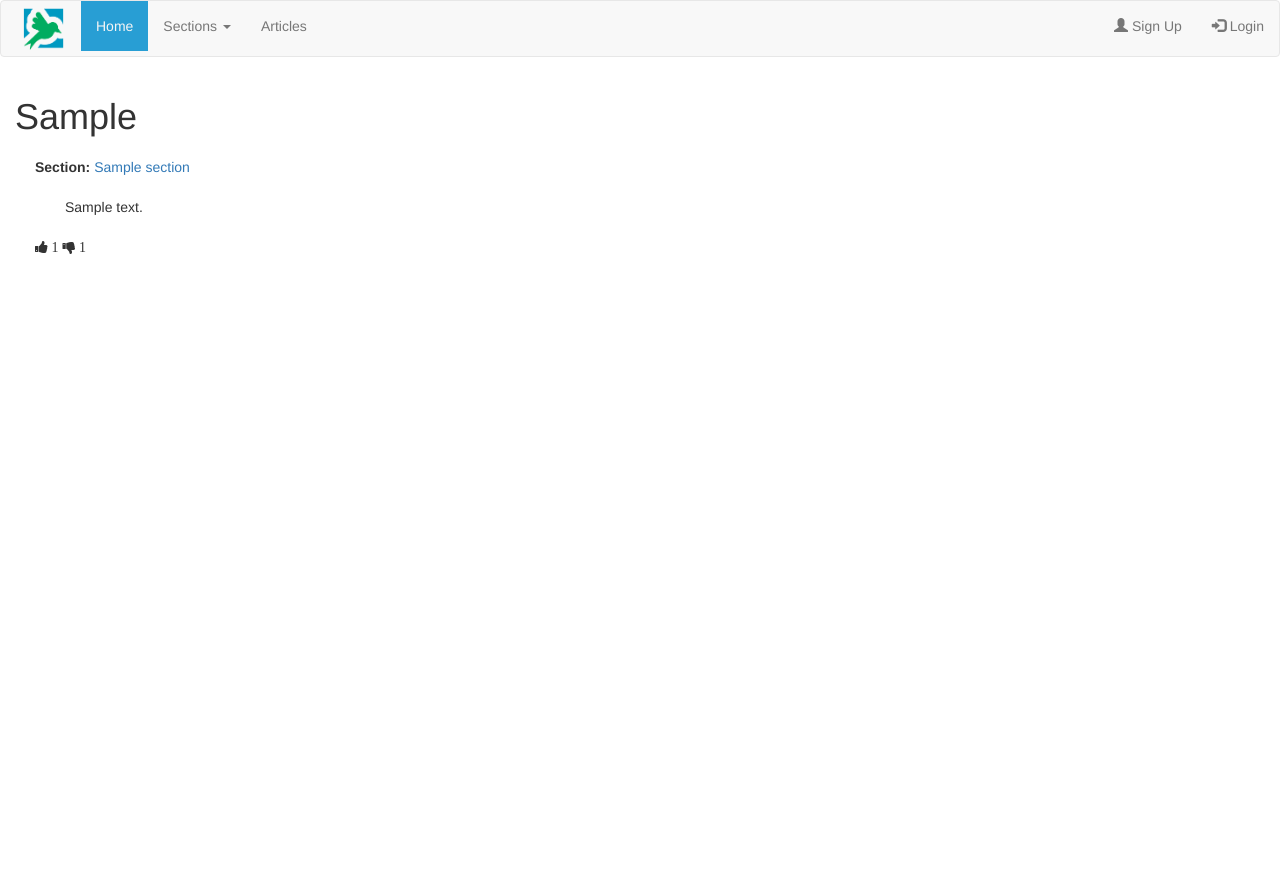
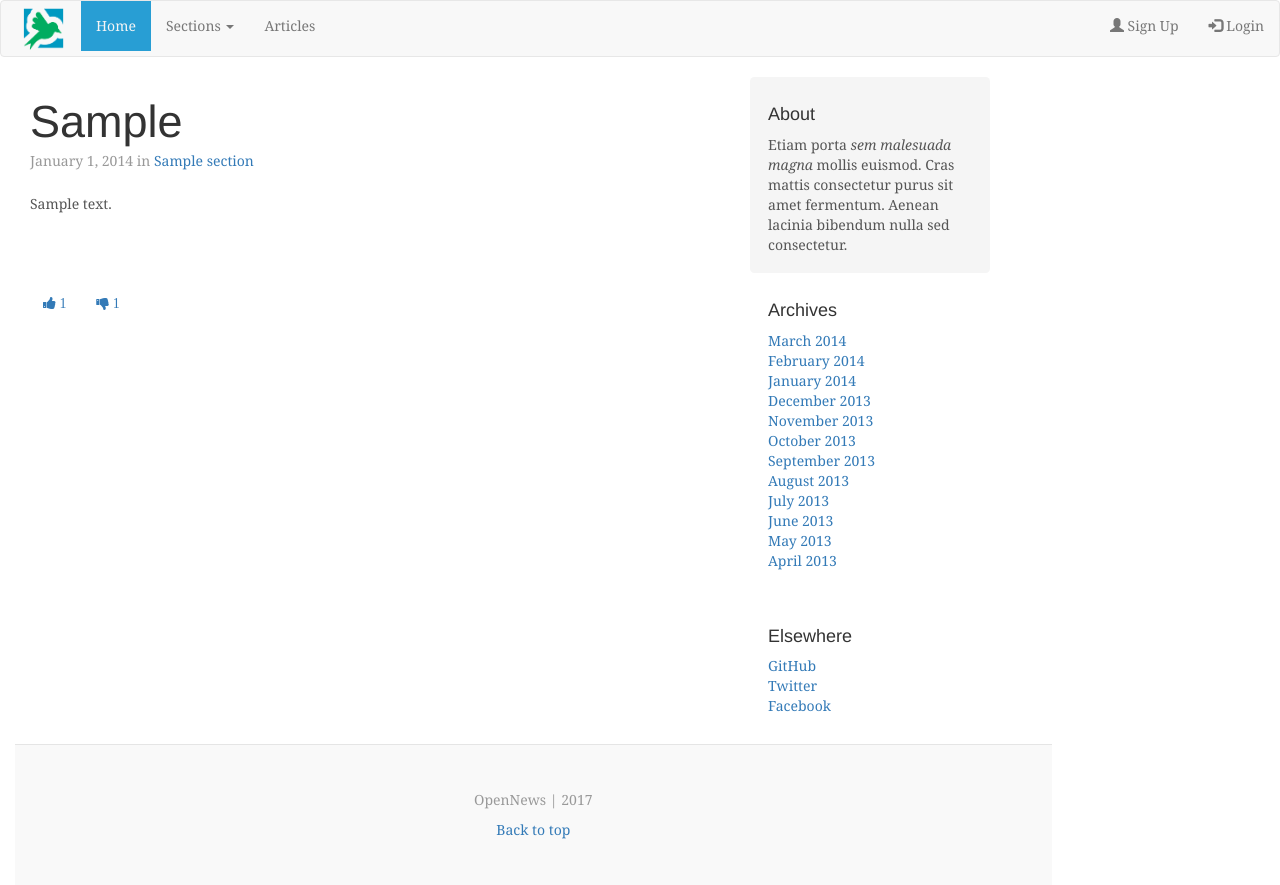
Before and after one commit to samisnotinsane/open-news, a Django app: page /articles/1 in a window 1280 px wide. Before the commit the page ends 254 px from the top, so only its background shows below. Run offline with Django 3.2, Linux system fonts and the light colour scheme; tables that the repository leaves empty hold one stand-in row (values such as "Sample post"); some libraries are stand-ins or nearby versions.

Commit message:
Adding like and dislike buttons for article_detail view.

```diff
--- a/openNews/api/urls.py
+++ b/openNews/api/urls.py
@@ -4,7 +4,6 @@ from api import views
 
 router = routers.DefaultRouter()
 router.register(r'sections', views.SectionViewSet)
-router.register(r'articles', views.ArticleViewSet)
 router.register(r'photos', views.PhotoViewSet)
 # router.register(r'comments', views.CommentView)
 # router.register(r'user', views.UserAccountView)
@@ -19,4 +18,8 @@ urlpatterns = [
     url(r'^profile-picture/$', views.ProfilePictureView.as_view(), name='profile-picture'),
     url(r'^login/$', views.UserLoginAPIView.as_view(), name='login'),
     url(r'^comments/$', views.CommentView.as_view(), name='comments'),
+    url(r'^article/(?P<pk>[0-9]+)$', views.ArticleViewSet.as_view(), name='article-detail'),
+    url(r'^user/(?P<pk>[0-9]+)$',  views.UserUpdateAPIView.as_view(), name='password_reset'),
+    url(r'^account/(?P<pk>[0-9]+)$',  views.UserAccountUpdateView.as_view(), name='profile_update'),
+    url(r'^comment/(?P<pk>[0-9]+)$',  views.CommentUpdateView.as_view(), name='comment_update'),
 ]
--- /dev/null
+++ b/openNews/mainapp/static/css/blog.css
@@ -0,0 +1,170 @@
+/*
+ * Globals
+ */
+
+@media (min-width: 48em) {
+  html {
+    font-size: 18px;
+  }
+}
+
+body {
+  font-family: Georgia, "Times New Roman", Times, serif;
+  color: #555;
+}
+
+h1,
+.h1,
+h2,
+.h2,
+h3,
+.h3,
+h4,
+.h4,
+h5,
+.h5,
+h6,
+.h6 {
+  font-family: "Helvetica Neue", Helvetica, Arial, sans-serif;
+  font-weight: 400;
+  color: #333;
+}
+
+
+/*
+ * Override Bootstrap's default container.
+ */
+
+.container {
+  max-width: 60rem;
+}
+
+
+/*
+ * Masthead for nav
+ */
+
+.blog-masthead {
+  margin-bottom: 3rem;
+  background-color: #428bca;
+  box-shadow: inset 0 -.1rem .25rem rgba(0,0,0,.1);
+}
+
+/* Nav links */
+.nav-link {
+  position: relative;
+  padding: 1rem;
+  font-weight: 500;
+  color: #cdddeb;
+}
+.nav-link:hover,
+.nav-link:focus {
+  color: #fff;
+  background-color: transparent;
+}
+
+/* Active state gets a caret at the bottom */
+.nav-link.active {
+  color: #fff;
+}
+.nav-link.active::after {
+  position: absolute;
+  bottom: 0;
+  left: 50%;
+  width: 0;
+  height: 0;
+  margin-left: -.3rem;
+  vertical-align: middle;
+  content: "";
+  border-right: .3rem solid transparent;
+  border-bottom: .3rem solid;
+  border-left: .3rem solid transparent;
+}
+
+
+/*
+ * Blog name and description
+ */
+
+.blog-header {
+  padding-bottom: 1.25rem;
+  margin-bottom: 2rem;
+  border-bottom: .05rem solid #eee;
+}
+.blog-title {
+  margin-bottom: 0;
+  font-size: 2rem;
+  font-weight: 400;
+}
+.blog-description {
+  font-size: 1.1rem;
+  color: #999;
+}
+
+@media (min-width: 40em) {
+  .blog-title {
+    font-size: 3.5rem;
+  }
+}
+
+
+/*
+ * Main column and sidebar layout
+ */
+
+/* Sidebar modules for boxing content */
+.sidebar-module {
+  padding: 1rem;
+}
+.sidebar-module-inset {
+  padding: 1rem;
+  background-color: #f5f5f5;
+  border-radius: .25rem;
+}
+.sidebar-module-inset p:last-child,
+.sidebar-module-inset ul:last-child,
+.sidebar-module-inset ol:last-child {
+  margin-bottom: 0;
+}
+
+
+/* Pagination */
+.blog-pagination {
+  margin-bottom: 4rem;
+}
+.blog-pagination > .btn {
+  border-radius: 2rem;
+}
+
+
+/*
+ * Blog posts
+ */
+
+.blog-post {
+  margin-bottom: 4rem;
+}
+.blog-post-title {
+  margin-bottom: .25rem;
+  font-size: 2.5rem;
+}
+.blog-post-meta {
+  margin-bottom: 1.25rem;
+  color: #999;
+}
+
+
+/*
+ * Footer
+ */
+
+.blog-footer {
+  padding: 2.5rem 0;
+  color: #999;
+  text-align: center;
+  background-color: #f9f9f9;
+  border-top: .05rem solid #e5e5e5;
+}
+.blog-footer p:last-child {
+  margin-bottom: 0;
+}
--- a/openNews/mainapp/static/css/styles.css
+++ b/openNews/mainapp/static/css/styles.css
@@ -22,12 +22,12 @@
     background: rgb(40, 158, 212);
 }
 
-.navbar-default .navbar-nav > .active > a:hover {
+/* .navbar-default .navbar-nav > .active > a:hover { */
     /* Inner text colour. */
-    color: rgb(245, 245, 245);
+    /* color: rgb(245, 245, 245);  */
     /* Button background colour. */
-    background: rgb(40, 158, 212);
-}
+    /* background: rgb(40, 158, 212); */
+/* } */
 
 /* On click/touch */
 /* .navbar-default .navbar-nav > .active > a:focus {
--- a/openNews/mainapp/static/js/app.js
+++ b/openNews/mainapp/static/js/app.js
@@ -2,6 +2,9 @@
 image                = new Image();
 image.src            = '/static/mainapp/robin.gif';
 var hostname = document.location.hostname + '/';
+var ajax = new XHR();
+
+var sectionNames = [];
 
 function XHR() {
     try {
@@ -15,7 +18,6 @@ function XHR() {
 
 function populateSectionDropdown(data) {
     var menu = $( ".dropdown-menu" );
-    menu.children().remove();
     $.each(data, function(index, value) {
         itemName = value.name;
         var menuItem = '<li><a href="' +
@@ -24,36 +26,55 @@ function populateSectionDropdown(data) {
     });
 }
 
+function handleSectionDropdown() {
+    var sectionDropdown = $("#dropdown-section");
+    // Event handler for section dropdown (nav-bar).
+    sectionDropdown.on("click", function() {
+        console.log("[EVENT] - click/section-dropdown");
+        // Only query API if not already loaded.
+        if(sectionNames.length == 0) {
+            ajax.open('GET', '/api/sections/');
+            ajax.onload = function() {
+                if(this.readyState == 4) {
+                    console.log("[INFO] - XHR loaded data successfully.");
+                    sectionNames = JSON.parse(ajax.responseText);
+                    populateSectionDropdown(sectionNames);
+                }
+            }
+            ajax.onerror = function() {
+                console.log("[WARN] - XHR failed to load data.");
+            }
+            ajax.send();
+        }
+    });
+}
+
+function showArticle() {
+    var title = $(".blog-post-title");
+    var section = $("#article-section");
+
+
+}
+
+function likeArticle() {
+    var thumbsUpBtn = $(".fa-thumbs-up");
+    console.log("[EVENT] - click/likeArticle");
+    // get article number
+    //
+}
+
+function dislikeArticle() {
+    var thumbsDownBtn = $(".fa-thumbs-down");
+    console.log("[EVENT] - click/dislikeArticle");
+}
+
 $(document).ready(function() {
-    var ajax = new XHR();
 
     console.log('[INFO] - Document loaded. Welcome to OpenNews!')
     console.log('[INFO] - Hostname: [' + hostname + ']');
 
-    var sectionDropdown = $("#dropdown-section");
-    sectionDropdown.on("click", function() {
-        console.log("[EVENT] - click/section-dropdown");
-
-        var currentUrl = document.location.toString();
-        console.log("[INFO] - current location: " + currentUrl);
-
-        ajax.open('GET', 'api/sections/')
-        ajax.onload = function() {
-            if(this.readyState == 4) {
-                console.log("[INFO] - XHR loaded data successfully.");
-
-                var data = JSON.parse(ajax.responseText);
-                populateSectionDropdown(data);
-            }
-        }
-
-        ajax.onerror = function() {
-            console.log("[WARN] - XHR failed to load data.");
-        }
-        ajax.send();
-    });
-
-
+    handleSectionDropdown();
+    showArticle();
 
     // Populate 'Section' dropdown with topics.
     // $.getJSON("api/sections/", function(data) {
--- a/openNews/mainapp/templates/mainapp/article_detail.html
+++ b/openNews/mainapp/templates/mainapp/article_detail.html
@@ -1,19 +1,112 @@
 {% extends "mainapp/base.html" %}
 
 <head>
-    {% block title %}<title>{{ article.headline }} | Open News</title>{% endblock %}
+  {% block title %}
+  <title>{{ article.headline }} | Open News</title>{% endblock %}
 </head>
 
 {% block content %}
-  <h1>{{ article.headline }}</h1>
-  <div style="margin-left:20px;margin-top:20px">
-    <p><strong>Section:</strong> <a href="">{{ article.section }}</a></p> <!-- author detail link not yet defined -->
-  </div>
-  <div style="margin-left:50px;margin-top:20px;margin-right:300px">
-    <p>{{ article.body }}</p>
-  </div>
-  <div style="margin-left:20px;margin-top:20px;margin-bottom:50px">
-    <i class="fa fa-thumbs-up" aria-hidden="true"> {{article.like}}</i>
-    <i class="fa fa-thumbs-down" aria-hidden="true"> {{article.dislike}}</i>
-  </div>
+<body>
+  <main role="main" class="container">
+
+    <div class="row">
+
+      <div class="col-sm-8 blog-main">
+
+        <div class="blog-post">
+          <h2 class="blog-post-title">{{ article.headline }}</h2>
+          <p class="blog-post-meta">January 1, 2014 in
+            <a id="article-section" href="#">{{ article.section }}</a>
+          </p>
+          <p id="article-body">{{ article.body }}</p>
+        </div>
+        <!-- /.blog-post -->
+
+        <nav class="blog-pagination">
+          <a class="btn btn-outline-primary" onclick="likeArticle()"><i class="fa fa-thumbs-up" aria-hidden="true"> {{article.like}}</i></a>
+          <a class="btn btn-outline-primary" onclick="dislikeArticle()"><i class="fa fa-thumbs-down" aria-hidden="true"> {{article.dislike}}</i></a>
+        </nav>
+
+      </div>
+      <!-- /.blog-main -->
+
+      <aside class="col-sm-3 ml-sm-auto blog-sidebar">
+        <div class="sidebar-module sidebar-module-inset">
+          <h4>About</h4>
+          <p>Etiam porta
+            <em>sem malesuada magna</em> mollis euismod. Cras mattis consectetur purus sit amet fermentum. Aenean lacinia bibendum
+            nulla sed consectetur.</p>
+        </div>
+        <div class="sidebar-module">
+          <h4>Archives</h4>
+          <ol class="list-unstyled">
+            <li>
+              <a href="#">March 2014</a>
+            </li>
+            <li>
+              <a href="#">February 2014</a>
+            </li>
+            <li>
+              <a href="#">January 2014</a>
+            </li>
+            <li>
+              <a href="#">December 2013</a>
+            </li>
+            <li>
+              <a href="#">November 2013</a>
+            </li>
+            <li>
+              <a href="#">October 2013</a>
+            </li>
+            <li>
+              <a href="#">September 2013</a>
+            </li>
+            <li>
+              <a href="#">August 2013</a>
+            </li>
+            <li>
+              <a href="#">July 2013</a>
+            </li>
+            <li>
+              <a href="#">June 2013</a>
+            </li>
+            <li>
+              <a href="#">May 2013</a>
+            </li>
+            <li>
+              <a href="#">April 2013</a>
+            </li>
+          </ol>
+        </div>
+        <div class="sidebar-module">
+          <h4>Elsewhere</h4>
+          <ol class="list-unstyled">
+            <li>
+              <a href="#">GitHub</a>
+            </li>
+            <li>
+              <a href="#">Twitter</a>
+            </li>
+            <li>
+              <a href="#">Facebook</a>
+            </li>
+          </ol>
+        </div>
+      </aside>
+      <!-- /.blog-sidebar -->
+
+    </div>
+    <!-- /.row -->
+
+  </main>
+  <!-- /.container -->
+
+  <footer class="blog-footer">
+    <p>OpenNews | 2017</p>
+    <p>
+      <a href="#">Back to top</a>
+    </p>
+  </footer>
+</body>
+
 {% endblock %}
--- a/openNews/mainapp/templates/mainapp/base.html
+++ b/openNews/mainapp/templates/mainapp/base.html
@@ -1,25 +1,29 @@
 <!DOCTYPE html>
 <html lang="en">
+
 <head>
 
-  {% block title %}<title>{{ appname }} | {{ apptagline }}</title>{% endblock %}
   <meta charset="utf-8">
-  <meta name="viewport" content="width=device-width, initial-scale=1">
+  <meta name="viewport" content="width=device-width, initial-scale=1, shrink-to-fit=no">
+  <meta name="description" content="">
+  <meta name="author" content="">
+  {% block title %}
+    <title>{{ appname }} | {{ apptagline }}</title>
+  {% endblock %}
+  <!-- Bootstrap core CSS -->
   <link rel="stylesheet" href="https://maxcdn.bootstrapcdn.com/bootstrap/3.3.7/css/bootstrap.min.css">
-
   <!-- Add additional CSS in static file -->
   {% load static %}
+  <!-- Custom styles for this template -->
   <link rel="stylesheet" href="{% static 'css/styles.css' %}">
+  <!-- Font Awesome core CSS -->
   <link rel="stylesheet" href="{% static 'font-awesome/css/font-awesome.min.css' %}">
-  <link rel="shortcut icon" type="image/png" href="{% static 'images/open_news_logo.png' %}"/>
-  {% comment %} <a href="{% url 'index' %}">
-      <img src="{% static 'images/open_news_logo.png' %}" alt="Open News" style="width:110px;height:110px;"/>
-  </a> {% endcomment %}
-
+  <link rel="stylesheet" href="{% static 'css/blog.css' %}" >
+  <!-- Application favicon -->
+  <link rel="shortcut icon" type="image/png" href="{% static 'images/open_news_logo.png' %}" />
 </head>
 
 <body>
-
   <nav class="navbar navbar-default">
     <div class="container-fluid">
       <div class="navbar-header">
@@ -28,7 +32,9 @@
         </a>
       </div>
       <ul class="nav navbar-nav">
-            <li class="active"><a href="{% url 'index' %}">Home</a></li>
+        <li class="active">
+          <a href="{% url 'index' %}">Home</a>
+        </li>
         <li class="dropdown">
           <a id="dropdown-section" class="dropdown-toggle" data-toggle="dropdown" href="#">
             Sections
@@ -38,38 +44,32 @@
           <ul class="dropdown-menu">
           </ul>
         </li>
-            {% comment %} <li><a href="{% url 'sections' %}">Sections</a></li> {% endcomment %}
-            <li><a href="{% url 'articles' %}">Articles</a></li>
+        <li>
+          <a href="{% url 'articles' %}">Articles</a>
+        </li>
       </ul>
       <ul class="nav navbar-nav navbar-right">
-              <li><a href="#"><span class="glyphicon glyphicon-user"></span> Sign Up</a></li>
-              <li><a href="#"><span class="glyphicon glyphicon-log-in"></span> Login</a></li>
+        <li>
+          <a href="#">
+            <span class="glyphicon glyphicon-user"></span> Sign Up</a>
+        </li>
+        <li>
+          <a href="#">
+            <span class="glyphicon glyphicon-log-in"></span> Login</a>
+        </li>
       </ul>
     </div>
   </nav>
   <div class="col-sm-10 ">
     {% block content %}{% endblock %}
   </div>
-  <!-- <div class="container-fluid"> -->
-
-    <!-- <div class="row">
-      <div class="col-sm-2">
-      {% block sidebar %}
-      <ul class="sidebar-nav">
-          <li><a href="{% url 'sections' %}">Sections</a></li>
-          <li><a href="{% url 'articles' %}">Articles</a></li>
-      </ul>
-     {% endblock %}
-      </div>
-      <div class="col-sm-10 ">
-
-      </div>
-    </div> -->
-
-  <!-- </div> -->
-  <script src="https://ajax.googleapis.com/ajax/libs/jquery/1.12.4/jquery.min.js"></script>
+  <!-- Bootstrap core JavaScript
+   ================================================== -->
+  <!-- Placed at the end of the document so the pages load faster -->
+  <script src="https://code.jquery.com/jquery-3.2.1.slim.min.js" integrity="sha384-KJ3o2DKtIkvYIK3UENzmM7KCkRr/rE9/Qpg6aAZGJwFDMVNA/GpGFF93hXpG5KkN" crossorigin="anonymous"></script>
   <script src="https://maxcdn.bootstrapcdn.com/bootstrap/3.3.7/js/bootstrap.min.js"></script>
   <script src="{% static 'js/app.js' %}"></script>
   <script src="{% static 'js/ajax.js' %}"></script>
 </body>
+
 </html>
--- a/openNews/mainapp/templates/mainapp/index.html
+++ b/openNews/mainapp/templates/mainapp/index.html
@@ -6,8 +6,10 @@
 
 {% block content %}
 <div>
+  {% if num_articles > 0 %}
     <h1 id='latest-news-index'>Latest</h1>
     <p id='latest-headline-index'>{{ latest_article }}</p>
+  {% endif %}
 </div>
 
 
```
Also changed, not shown: openNews/api/serializers.py (+45 -3 lines), openNews/api/views.py (+21 -2 lines), openNews/mainapp/templates/mainapp/navbar.html (added, +21 -0 lines). Lines whose indentation alone changed are shown as unchanged.
